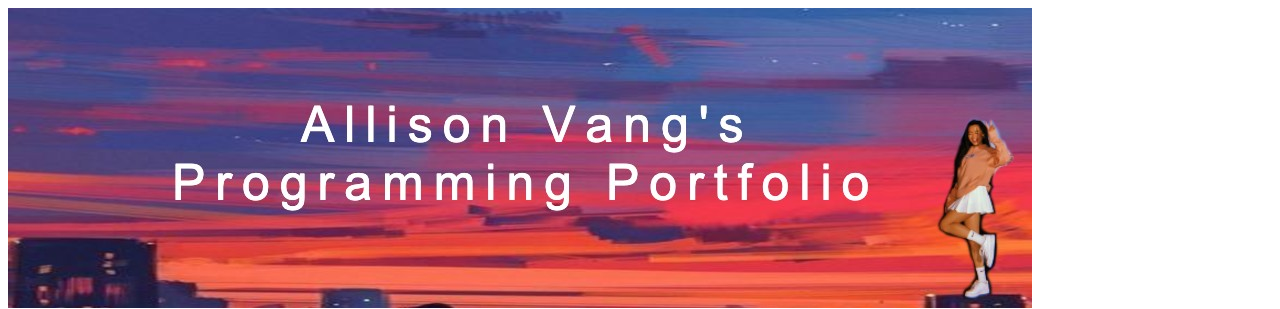
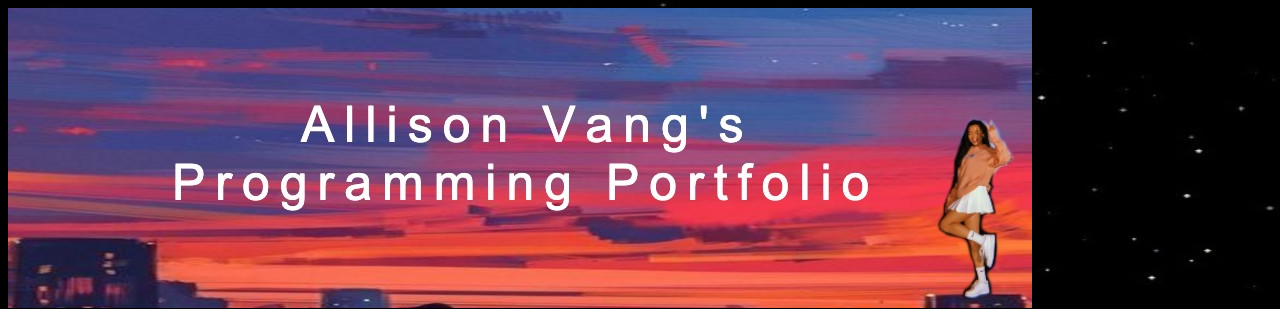
Before and after one commit to allisonvaaj/allisonvaaj.github.io, a plain HTML site: page index.html in a window 1280 px wide. Shown: the top 309 px of the page. Drawn offline with Linux system fonts and the light colour scheme.

Commit message:
Update style.css

```diff
--- a/style.css
+++ b/style.css
@@ -1,3 +1,3 @@
 body {
-  background-image: url("my.Background.jpg");
+  background-image: url("myBackground.jpg");
 }
```
